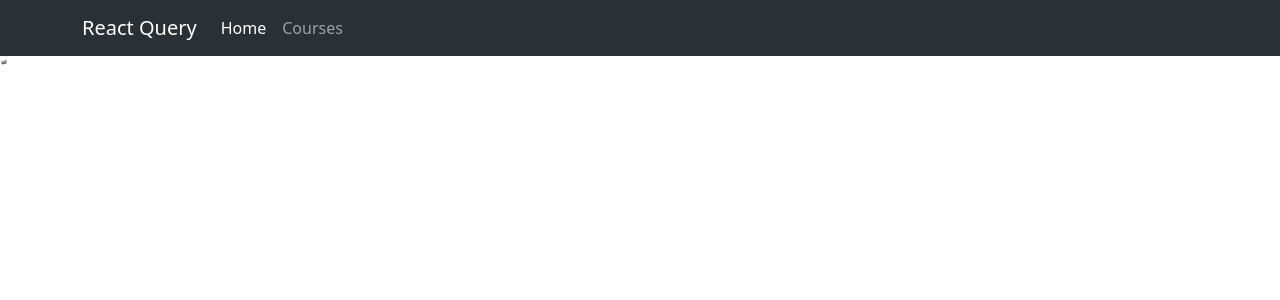
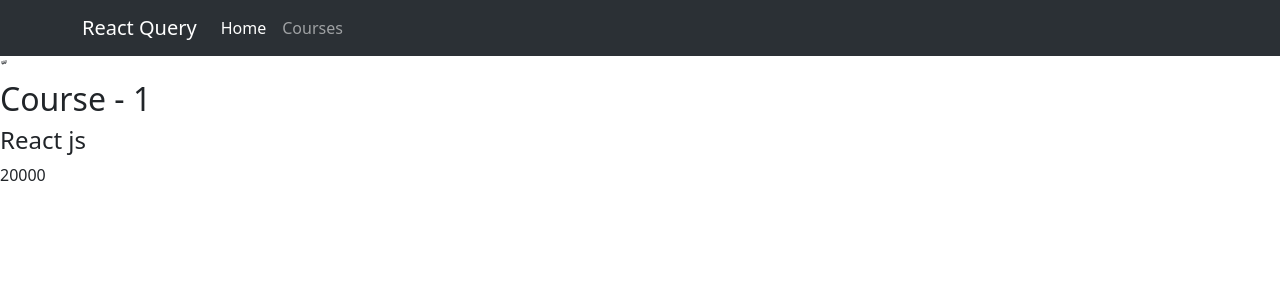
Before and after one commit to sinaderik/React-Query, a React (Vite) app: page /courses/1 in a window 1280 px wide. Shown: the top 300 px of the page. Built offline with nearby package versions, Linux system fonts and the light colour scheme; data requests are answered from the project's data file.

Commit message:
feat: Dynamic query implemented in SingleCourse page

```diff
--- a/src/App.jsx
+++ b/src/App.jsx
@@ -1,10 +1,12 @@
 import React from 'react'
+import { Route, Routes } from 'react-router-dom'
 import Navbar from './components/Navbar'
-import { Route, Routes } from 'react-router-dom'
+import Home from './pages/Home'
+
 import Courses from './pages/Courses'
-import Home from './pages/Home'
 import { QueryClientProvider, QueryClient } from 'react-query'
 import {ReactQueryDevtools} from 'react-query/devtools'
+import SingleCourse from './pages/SingleCourse'
 
 const App = () => {
   const client = new QueryClient
@@ -15,6 +17,7 @@ const App = () => {
         <Routes>
           <Route path='/' element={<Home />} />
           <Route path='/courses' element={<Courses />} />
+          <Route path='/courses/:id' element={<SingleCourse />} />
         </Routes>
         <ReactQueryDevtools />
       </QueryClientProvider>
--- a/src/components/Course.jsx
+++ b/src/components/Course.jsx
@@ -1,14 +1,15 @@
 import React from 'react'
+import { Link } from 'react-router-dom'
 
-const Course = ({ title, price }) => {
+const Course = ({ id,title, price }) => {
     return (
         <div className='col'>
             <div className="card mb-4" style={{ width: "18rem" }}>
                 <div className="card-body">
-                    <h4 className="card-title mb-3">{title}</h4>
+                    <Link to={`/courses/${id}`} className="card-title mb-3">{title}</Link>
                     <h5 className="card-subtitle mb-2 text-body-secondary">Price:{price}</h5>
                     <p className="card-text">Some quick example text to build on the card title and make up the bulk of the card's content.</p>
-                    <a href="#" className="card-link">More Info</a>
+                    <Link to={`/courses/${id}`} className="card-link">More Info</Link>
                 </div>
             </div>
         </div>
--- /dev/null
+++ b/src/pages/SingleCourse.jsx
@@ -0,0 +1,25 @@
+import React from 'react'
+import { useQuery } from 'react-query'
+import { useParams } from 'react-router-dom'
+
+function SingleCourse() {
+    const { id } = useParams()
+    const {data,isLoading}=useQuery(['single course',id],()=>(
+        fetch(`http://localhost:4000/courses/${id}`).then(res=>res.json())
+    ))
+    console.log(data)
+    if(isLoading){
+        return(
+            <h2>Loading...</h2>
+        )
+    }
+    return (
+        <>
+        <h2>Course - {id}</h2>
+        <h4>{data.title}</h4>
+        <p>{data.price}</p>
+        </>
+    )
+}
+
+export default SingleCourse
```
